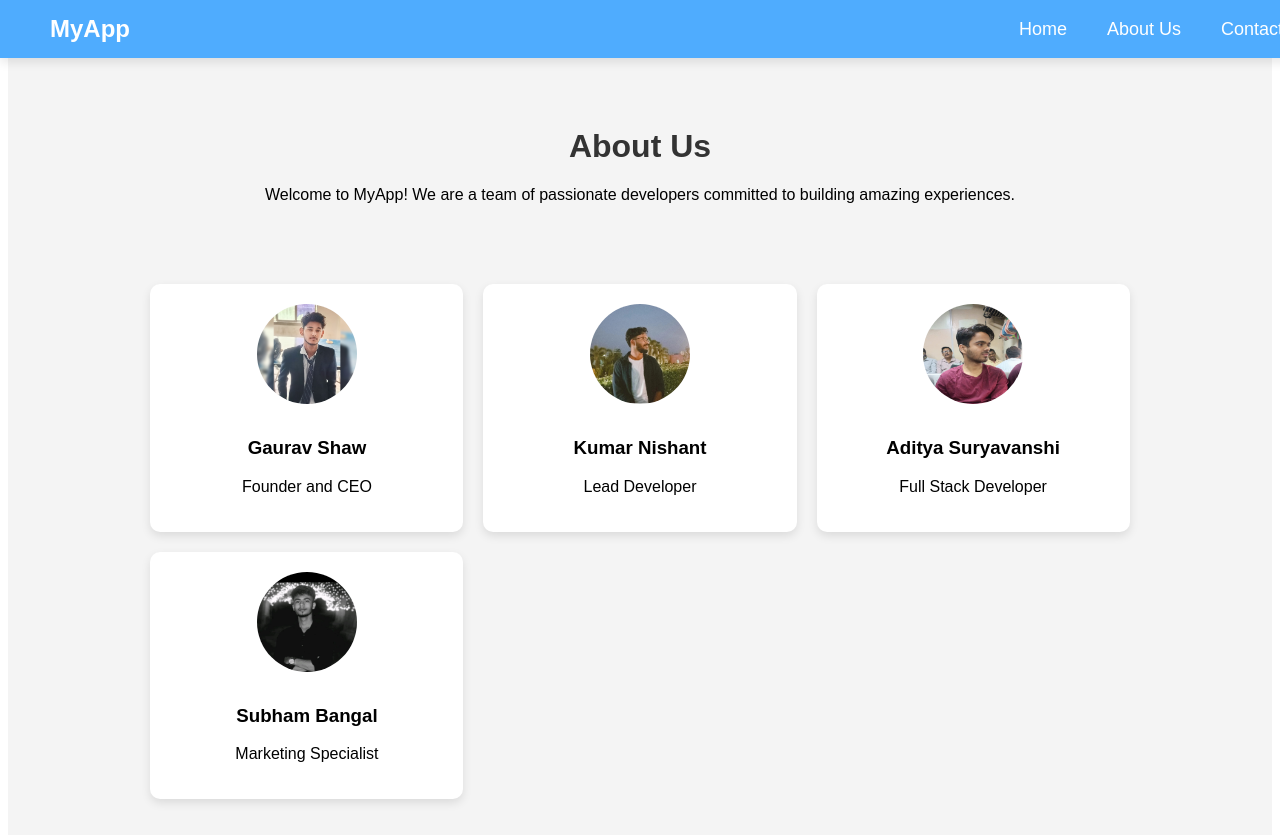
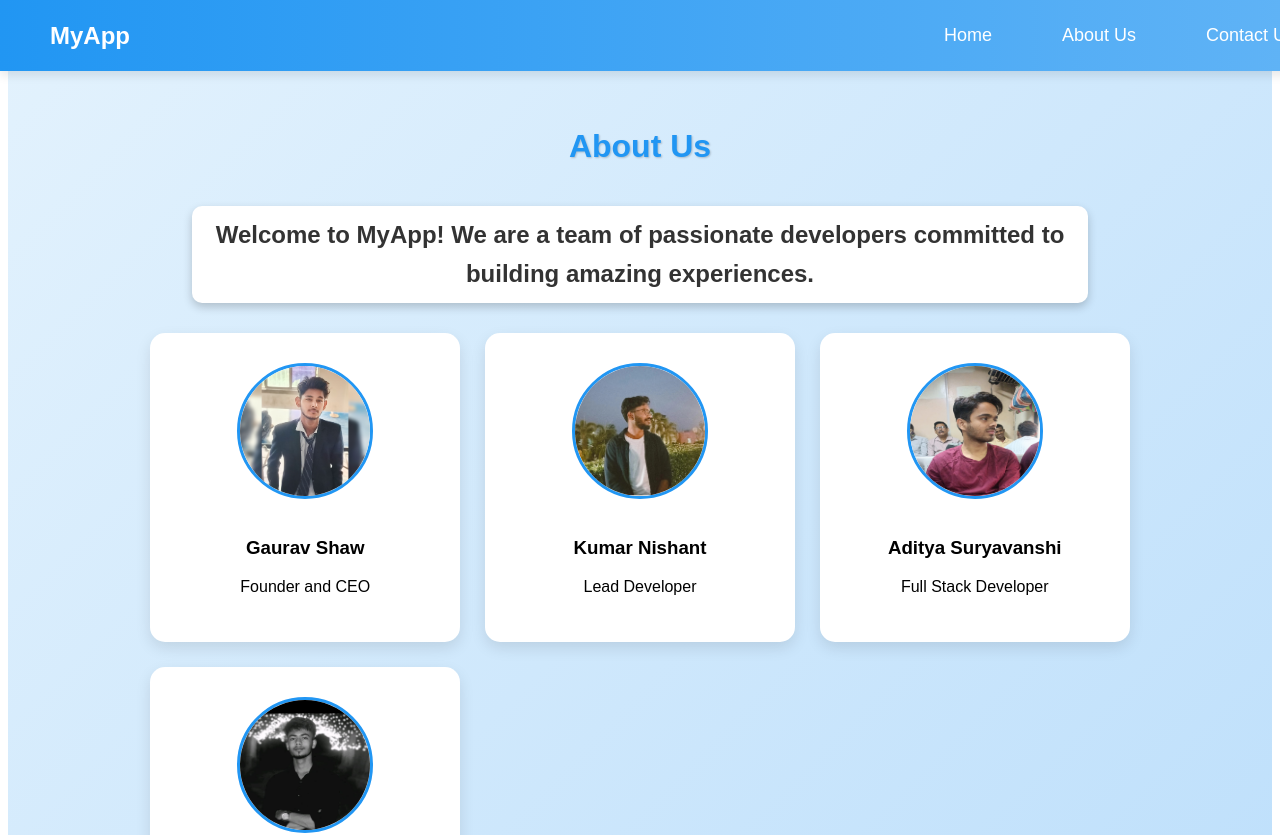
Before and after one commit to Gaurav-Shaw09/PenFolio, a React (Vite) app in the folder login-signup-app/react-login-frontend/react-login-frontend/: page /about in a window 1280 px wide. Shown: the top 835 px of the page. Built offline with nearby package versions, Linux system fonts and the light colour scheme.

Commit message:
footer added

```diff
--- a/login-signup-app/react-login-frontend/react-login-frontend/src/components/About.jsx
+++ b/login-signup-app/react-login-frontend/react-login-frontend/src/components/About.jsx
@@ -8,19 +8,30 @@ import profile4 from '../assets/profile4.jpg';
 function About() {
   const navigate = useNavigate();
 
+  // LinkedIn Profiles
+  const linkedInProfiles = {
+    gaurav: 'https://www.linkedin.com/in/gauravshaw',
+    nishant: 'https://www.linkedin.com/in/kumar-nishant',
+    aditya: 'https://www.linkedin.com/in/aditya-suryavanshi',
+    subham: 'https://www.linkedin.com/in/subham-bangal',
+  };
+
   const containerStyle = {
     fontFamily: 'Arial, sans-serif',
-    background: '#f4f4f4',
+    background: 'linear-gradient(135deg, #e3f2fd, #bbdefb)', // Blue gradient background
     minHeight: '100vh',
     padding: '20px',
     textAlign: 'center',
+    display: 'flex',
+    flexDirection: 'column',
+    justifyContent: 'space-between',
   };
 
   const navbarStyle = {
     display: 'flex',
-    justifyContent: 'space-between',
+    justifyContent: 'space-between', // Space between title and links
     alignItems: 'center',
-    background: '#4facfe',
+    background: 'linear-gradient(to right, #2196f3, #64b5f6)', // Blue gradient for navbar
     padding: '15px 50px',
     color: 'white',
     fontSize: '18px',
@@ -29,13 +40,20 @@ function About() {
     position: 'fixed',
     top: 0,
     left: 0,
+    zIndex: 1000,
+  };
+
+  const titleStyle = {
+    fontSize: '24px',
+    fontWeight: 'bold',
+    marginRight: 'auto', // Pushes the title to the left
   };
 
   const teamContainerStyle = {
     display: 'grid',
-    gridTemplateColumns: 'repeat(auto-fit, minmax(250px, 1fr))',
-    gap: '20px',
-    marginTop: '80px', // To avoid overlap with navbar
+    gridTemplateColumns: 'repeat(auto-fit, minmax(300px, 1fr))',
+    gap: '25px',
+    marginTop: '10px',
     width: '80%',
     marginLeft: 'auto',
     marginRight: 'auto',
@@ -43,64 +61,128 @@ function About() {
 
   const cardStyle = {
     background: 'white',
-    padding: '20px',
-    borderRadius: '10px',
-    boxShadow: '0px 4px 10px rgba(0, 0, 0, 0.1)',
+    padding: '30px',
+    borderRadius: '15px',
+    boxShadow: '0px 6px 15px rgba(0, 0, 0, 0.1)',
     textAlign: 'center',
+    cursor: 'pointer',
+    transition: 'transform 0.3s, box-shadow 0.3s',
+  };
+
+  const hoverEffect = {
+    transform: 'scale(1.05)',
+    boxShadow: '0px 8px 20px rgba(0, 0, 0, 0.2)',
   };
 
   const imageStyle = {
-    width: '100px',
-    height: '100px',
+    width: '130px',
+    height: '130px',
     borderRadius: '50%',
-    marginBottom: '10px',
+    marginBottom: '15px',
+    border: '3px solid #2196f3', // Blue border
+  };
+
+  const welcomeTextStyle = {
+    fontSize: '24px',
+    fontWeight: 'bold',
+    color: '#333',
+    maxWidth: '70%',
+    margin: '20px auto',
+    lineHeight: '1.6',
+    background: 'white',
+    padding: '10px 20px',
+    borderRadius: '10px',
+    boxShadow: '0px 4px 10px rgba(0, 0, 0, 0.2)',
+  };
+
+  const footerStyle = {
+    background: '#333',
+    color: 'white',
+    textAlign: 'center',
+    padding: '15px 0',
+    marginTop: '50px',
+  };
+
+  const navbarLinksStyle = {
+    margin: '0 20px', // Adjusted margin for better spacing
+    cursor: 'pointer',
+    padding: '10px 15px',
+    borderRadius: '5px',
+    transition: 'background 0.3s',
   };
 
   return (
     <div style={containerStyle}>
       {/* Navbar */}
       <nav style={navbarStyle}>
-        <div style={{ fontSize: '24px', fontWeight: 'bold' }}>MyApp</div>
-        <div>
-          <span style={{ margin: '0 20px', cursor: 'pointer' }} onClick={() => navigate('/home')}>Home</span>
-          <span style={{ margin: '0 20px', cursor: 'pointer' }} onClick={() => navigate('/about')}>About Us</span>
-          <span style={{ margin: '0 20px', cursor: 'pointer' }} onClick={() => navigate('/contact')}>Contact Us</span>
+        <div style={titleStyle}>MyApp</div>
+        <div style={{ display: 'flex' }}>
+          <span style={navbarLinksStyle} onClick={() => navigate('/home')}>Home</span>
+          <span style={navbarLinksStyle} onClick={() => navigate('/about')}>About Us</span>
+          <span style={navbarLinksStyle} onClick={() => navigate('/contact')}>Contact Us</span>
         </div>
       </nav>
 
-      <h1 style={{ marginTop: '100px', color: '#333' }}>About Us</h1>
-      <p>Welcome to MyApp! We are a team of passionate developers committed to building amazing experiences.</p>
+      <h1 style={{ marginTop: '100px', color: '#2196f3', textShadow: '1px 1px 2px rgba(0, 0, 0, 0.2)' }}>About Us</h1>
+      <p style={welcomeTextStyle}>
+        Welcome to MyApp! We are a team of passionate developers committed to building amazing experiences.
+      </p>
 
       {/* Team Members */}
       <div style={teamContainerStyle}>
         {/* Member 1 */}
-        <div style={cardStyle}>
+        <div
+          style={cardStyle}
+          onClick={() => window.open(linkedInProfiles.gaurav, '_blank')}
+          onMouseEnter={(e) => Object.assign(e.currentTarget.style, hoverEffect)}
+          onMouseLeave={(e) => Object.assign(e.currentTarget.style, cardStyle)}
+        >
           <img src={profile1} alt="Gaurav Shaw" style={imageStyle} />
           <h3>Gaurav Shaw</h3>
           <p>Founder and CEO</p>
         </div>
 
         {/* Member 2 */}
-        <div style={cardStyle}>
+        <div
+          style={cardStyle}
+          onClick={() => window.open(linkedInProfiles.nishant, '_blank')}
+          onMouseEnter={(e) => Object.assign(e.currentTarget.style, hoverEffect)}
+          onMouseLeave={(e) => Object.assign(e.currentTarget.style, cardStyle)}
+        >
           <img src={profile2} alt="Kumar Nishant" style={imageStyle} />
           <h3>Kumar Nishant</h3>
           <p>Lead Developer</p>
         </div>
 
         {/* Member 3 */}
-        <div style={cardStyle}>
+        <div
+          style={cardStyle}
+          onClick={() => window.open(linkedInProfiles.aditya, '_blank')}
+          onMouseEnter={(e) => Object.assign(e.currentTarget.style, hoverEffect)}
+          onMouseLeave={(e) => Object.assign(e.currentTarget.style, cardStyle)}
+        >
           <img src={profile3} alt="Aditya Suryavanshi" style={imageStyle} />
           <h3>Aditya Suryavanshi</h3>
           <p>Full Stack Developer</p>
         </div>
 
         {/* Member 4 */}
-        <div style={cardStyle}>
+        <div
+          style={cardStyle}
+          onClick={() => window.open(linkedInProfiles.subham, '_blank')}
+          onMouseEnter={(e) => Object.assign(e.currentTarget.style, hoverEffect)}
+          onMouseLeave={(e) => Object.assign(e.currentTarget.style, cardStyle)}
+        >
           <img src={profile4} alt="Subham Bangal" style={imageStyle} />
           <h3>Subham Bangal</h3>
           <p>Marketing Specialist</p>
         </div>
       </div>
+
+      {/* Footer */}
+      <footer style={footerStyle}>
+        <p>&copy; {new Date().getFullYear()} MyApp. All Rights Reserved.</p>
+      </footer>
     </div>
   );
 }
--- a/login-signup-app/react-login-frontend/react-login-frontend/src/components/Contact.jsx
+++ b/login-signup-app/react-login-frontend/react-login-frontend/src/components/Contact.jsx
@@ -10,7 +10,7 @@ function Contact() {
   });
 
   const [status, setStatus] = useState('');
-  const navigate = useNavigate(); // ✅ Use navigate for routing like in About.js
+  const navigate = useNavigate();
 
   // Handle input changes
   const handleChange = (e) => {
@@ -36,7 +36,7 @@ function Contact() {
 
   return (
     <div style={styles.container}>
-      {/* ✅ Navbar (Copied from About.js) */}
+      {/* ✅ Navbar */}
       <nav style={styles.navbar}>
         <div style={{ fontSize: '24px', fontWeight: 'bold' }}>MyApp</div>
         <div>
@@ -81,11 +81,16 @@ function Contact() {
         </form>
         {status && <p style={styles.status}>{status}</p>}
       </div>
+
+      {/* ✅ Footer Added Here */}
+      <footer style={styles.footer}>
+        © 2025 MyApp. All rights reserved.
+      </footer>
     </div>
   );
 }
 
-// ✅ Same Navbar Styles as About.js
+// ✅ Styles
 const styles = {
   container: {
     fontFamily: 'Arial, sans-serif',
@@ -93,6 +98,7 @@ const styles = {
     minHeight: '100vh',
     padding: '20px',
     textAlign: 'center',
+    position: 'relative',
   },
   navbar: {
     display: 'flex',
@@ -144,6 +150,16 @@ const styles = {
     marginTop: '10px',
     color: 'green',
   },
+  footer: {
+    background: '#01579b', // Deep blue footer
+    color: 'white',
+    padding: '15px',
+    textAlign: 'center',
+    fontSize: '16px',
+    position: 'absolute',
+    bottom: 70,
+    width: '100%',
+  },
 };
 
 export default Contact;
--- a/login-signup-app/react-login-frontend/react-login-frontend/src/components/Home.jsx
+++ b/login-signup-app/react-login-frontend/react-login-frontend/src/components/Home.jsx
@@ -79,6 +79,21 @@ function Home() {
           </button>
         </div>
       </div>
+
+      {/* Footer */}
+      <footer style={{
+        marginTop: '40px',
+        background: '#01579b', // Deep blue footer
+        color: 'white',
+        padding: '15px',
+        textAlign: 'center',
+        fontSize: '16px',
+        position: 'absolute',
+        bottom: 0,
+        width: '100%',
+      }}>
+        © 2025 MyApp. All rights reserved.
+      </footer>
     </div>
   );
 }
```
